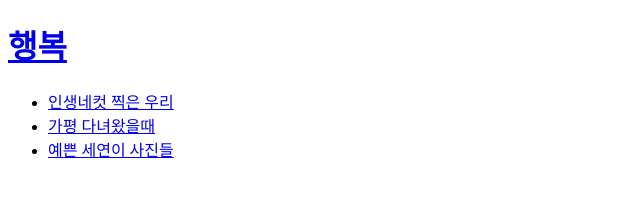
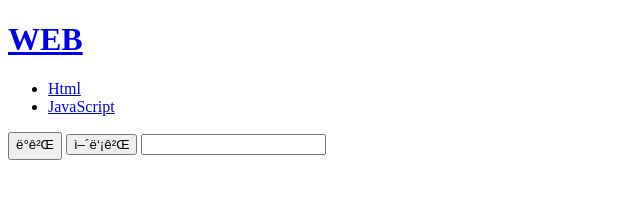
Before and after one commit to jinwoo2219/web-project-1, a plain HTML site: page index.html in a window 1280 px wide. Shown: the whole page, without its empty margins (0-640 px from the left). Drawn offline with Linux system fonts and the light colour scheme.

Commit message:
Update index.html

```diff
--- a/index.html
+++ b/index.html
@@ -1,15 +1,25 @@
-<!DOCTYPE html>
+<!Doctype html>
 <html>
 <head>
-        <meta charset="utf-8">
-        <title>우리</title>
+    <mata charset="utf-8">
+    <title>WEB</title>
 </head>
 <body>
-        <h1><a href="index.html">행복</a></h1>
+    <h1><a href="index.html">WEB</a></h1>
     <ul>
-            <li><a href="1.html">인생네컷 찍은 우리</a></li>
-            <li><a href="2.html">가평 다녀왔을때</a></li>
-            <li><a href="3.html">예쁜 세연이 사진들</a></li>
+        <li><a href="1.html">Html</a></li>
+        <li><a href="2.html">JavaScript</a></li>
     </ul>
+    <input type="button" value="밝게" onclick="
+    document.querySelector('body').style.backgroundColor='white';
+    document.querySelector('body').style.color='black';
+    ">
+    <input type="button" value="어둡게" onclick="
+    document.querySelector('body').style.backgroundColor='black';
+    document.querySelector('body').style.color='white';
+    ">
+    <input type="text">
+
 </body>
+
 </html>
```
Lines whose indentation alone changed are shown as unchanged.
